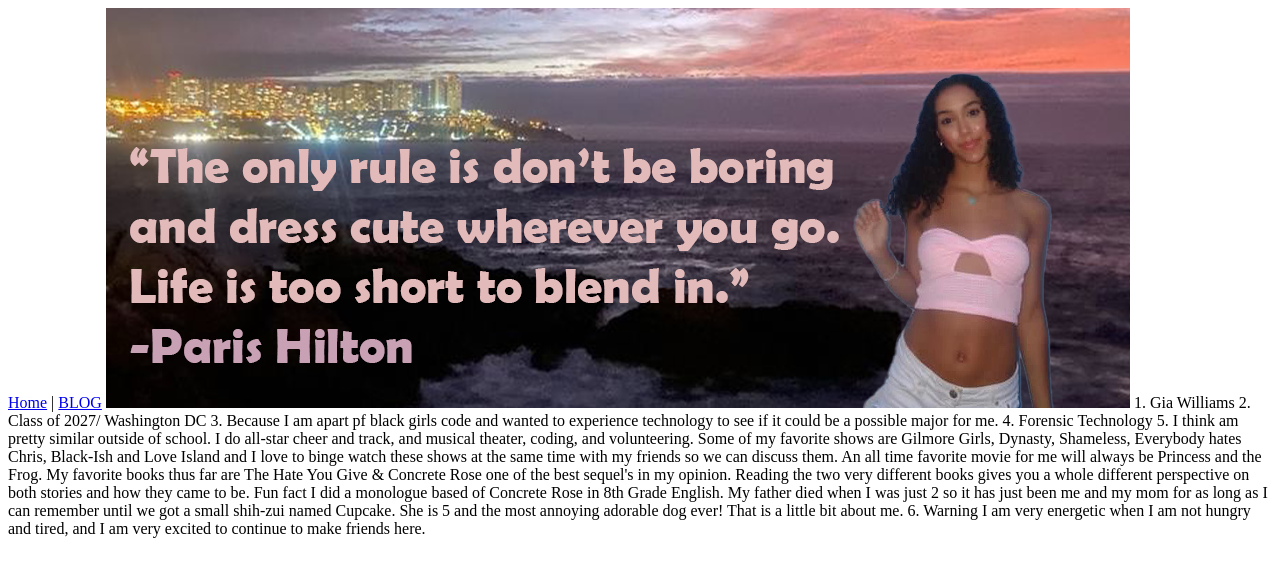
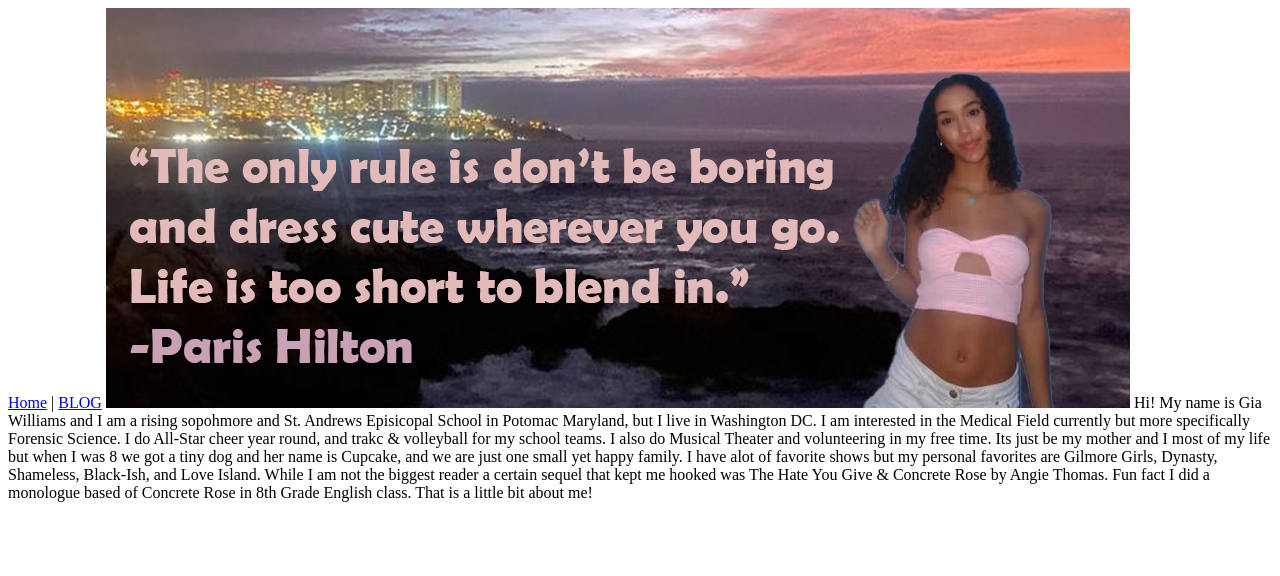
Before and after one commit to suitgirls/gmwillia, a plain HTML site: page index.html in a window 1280 px wide. Drawn offline with Linux system fonts and the light colour scheme.

Commit message:
Add files via upload

```diff
--- a/index.html
+++ b/index.html
@@ -10,16 +10,7 @@
     <a href="index.html">Home</a> | <a href="blog.html">BLOG</a>
 
     <img src="photoshop.png" alt="Gia with code in background">
-    1. Gia Williams
+    Hi! My name is Gia Williams and I am a rising sopohmore and St. Andrews Episicopal School in Potomac Maryland, but I live in Washington DC. I am interested in the Medical Field currently but more specifically Forensic Science. I do All-Star cheer year round, and trakc & volleyball for my school teams. I also do Musical Theater and volunteering in my free time. Its just be my mother and I most of my life but when I was 8 we got a tiny dog and her name is Cupcake, and we are just one small yet happy family. I have alot of favorite shows but my personal favorites are Gilmore Girls, Dynasty, Shameless, Black-Ish, and Love Island. While I am not the biggest reader a certain sequel that kept me hooked was The Hate You Give & Concrete Rose by Angie Thomas. Fun fact I did a monologue based of Concrete Rose in 8th Grade English class. That is a little bit about me!
 
-    2. Class of 2027/ Washington DC
-
-    3. Because I am apart pf black girls code and wanted to experience technology to see if it could be a possible major for me.
-
-    4. Forensic Technology
-
-    5. I think am pretty similar outside of school. I do all-star cheer and track, and musical theater, coding, and volunteering. Some of my favorite shows are Gilmore Girls, Dynasty, Shameless, Everybody hates Chris, Black-Ish and Love Island and I love to binge watch these shows at the same time with my friends so we can discuss them. An all time favorite movie for me will always be Princess and the Frog. My favorite books thus far are The Hate You Give & Concrete Rose one of the best sequel's in my opinion. Reading the two very different books gives you a whole different perspective on both stories and how they came to be. Fun fact I did a monologue based of Concrete Rose in 8th Grade English. My father died when I was just 2 so it has just been me and my mom for as long as I can remember until we got a small shih-zui named Cupcake. She is 5 and the most annoying adorable dog ever! That is a little bit about me.
-
-    6. Warning I am very energetic when I am not hungry and tired, and I am very excited to continue to make friends here.
 </body>
 </html>
```
